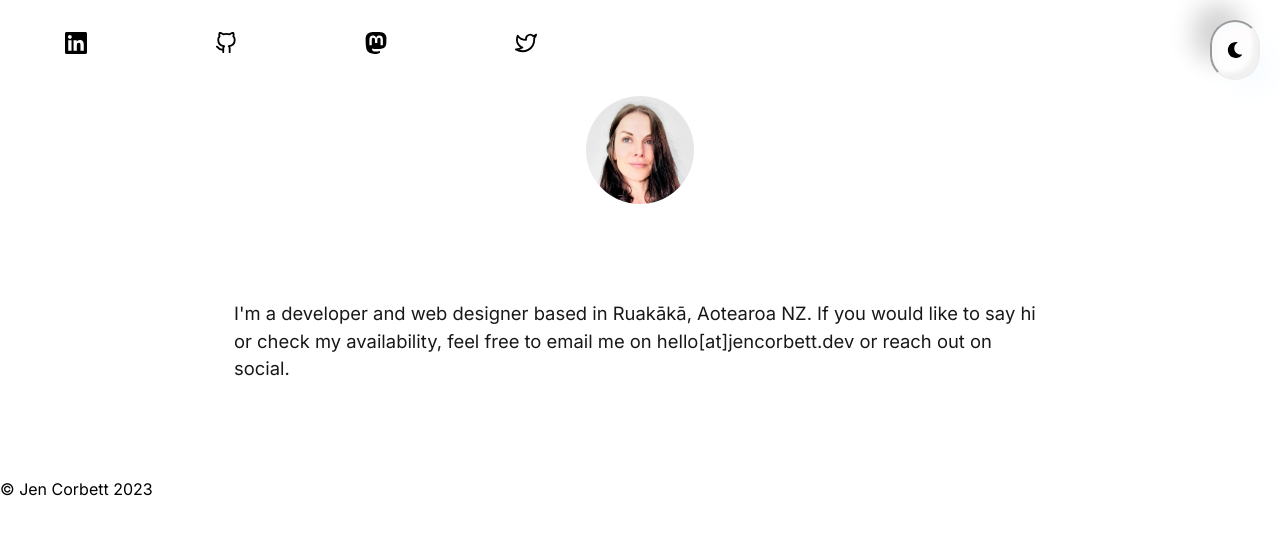
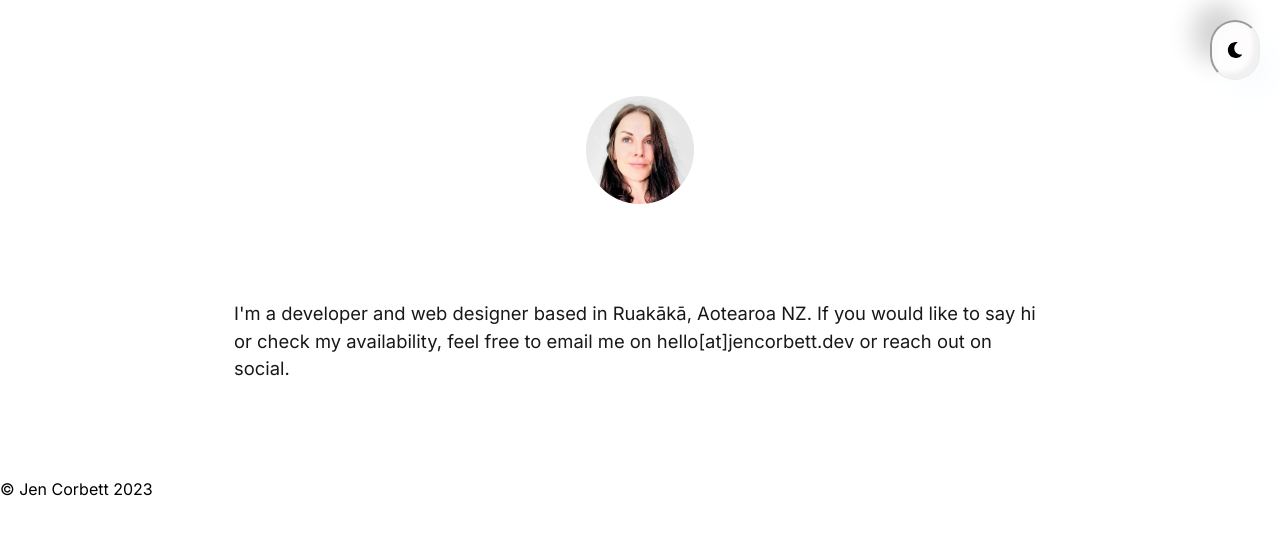
Before and after one commit to ajenstory/jencorbett.dev, a Next.js app in the folder app/: page / in a window 1280 px wide. Shown: the top 534 px of the page. Built offline with nearby package versions, Linux system fonts and the light colour scheme.

Commit message:
Update nav and icons component / module to handle custom hover effect

```diff
--- a/app/components/icon.js
+++ b/app/components/icon.js
@@ -1,5 +1,4 @@
-import utilStyles from "@styles/utils.module.css";
-import styles from "@styles/Home.module.css";
+import iconStyles from "./icon.module.css";
 import Link from "next/link";
 
 const Icon = ({ children, alt, size }) => {
@@ -18,7 +17,7 @@ const IconWrapper = ({ children, href }) => {
     <>
       <Link
         href={href}
-        className={`${styles.card} ${styles.center}`}
+        className={`${iconStyles.card} ${iconStyles.icon} ${iconStyles.change} ${iconStyles.center}`}
       >
         <Icon size={22}>{children}</Icon>
       </Link>
--- /dev/null
+++ b/app/components/icon.module.css
@@ -0,0 +1,68 @@
+.iconlabel {
+  font-size: 1rem;
+  white-space: nowrap;
+  line-height: 1.5;
+  letter-spacing: 0.1rem;
+}
+
+.card {
+  padding: 1rem 1.2rem;
+}
+
+.card p {
+  margin: 0;
+  opacity: 0.9;
+  font-size: calc(0.95rem + 0.2rem);
+  line-height: 1.5;
+  max-width: 70ch;
+}
+
+.center {
+  display: flex;
+  justify-content: center;
+  align-items: center;
+  position: relative;
+  padding: 2rem 4rem;
+}
+
+.icon {
+  list-style: none;
+  cursor: pointer;
+  text-transform: uppercase;
+  font-weight: bold;
+  transition: color 0.2s;
+  -webkit-user-select: none;
+  -moz-user-select: none;
+  -ms-user-select: none;
+  user-select: none;
+  color: #fff;
+}
+
+.icon:hover {
+  color: #fff;
+  opacity: 70%;
+}
+
+.icon.active {
+  color: #fff;
+  opacity: 70%;
+}
+
+.icon.active:hover {
+  color: #fff;
+}
+
+.icon.disabled {
+  cursor: not-allowed;
+  pointer-events: none;
+}
+
+.icon.disabled:hover {
+  color: #fff;
+}
+
+.change {
+  animation-name: change;
+  animation-duration: 1s;
+  animation-direction: alternate;
+}
--- a/app/components/navbar.js
+++ b/app/components/navbar.js
@@ -8,7 +8,7 @@ const NavBar = () => {
     <div className="">
       <div className="">
         <ol className={` ${navStyles.nav} ${navStyles.grid}`}>
-          <li lassName={` ${navStyles.navitem} ${navStyles.change}`}>
+          <li>
             <IconWrapper
               alt="Linkedin icon"
               href="https://linkedin.com/in/jencorbett"
@@ -16,7 +16,7 @@ const NavBar = () => {
               <SiLinkedin size={22} />
             </IconWrapper>
           </li>
-          <li lassName={`  ${navStyles.change}`}>
+          <li className={`  `}>
             <IconWrapper
               alt="GitHub icon"
               href="https://github.com/ajenstory"
@@ -24,7 +24,7 @@ const NavBar = () => {
               <FiGithub size={22} />
             </IconWrapper>
           </li>
-          <li lassName={` ${navStyles.navitem} ${navStyles.change}`}>
+          <li>
             <IconWrapper
               alt="Mastodon icon"
               href="https://mastodon.nz/@jen"
@@ -32,7 +32,7 @@ const NavBar = () => {
               <SiMastodon size={22} />
             </IconWrapper>
           </li>
-          <li lassName={` ${navStyles.navitem} ${navStyles.change}`}>
+          <li>
             <IconWrapper
               alt="Twitter icon"
               href="https://twitter.com/@ajenstory"
--- a/app/components/navbar.module.css
+++ b/app/components/navbar.module.css
@@ -7,58 +7,9 @@
   display: flex;
 }
 
-.navitemlabel {
-  font-size: 1rem;
-  white-space: nowrap;
-  line-height: 1.5;
-  letter-spacing: 0.1rem;
-}
-
-.navitem {
-  list-style: none;
-  cursor: pointer;
-  text-transform: uppercase;
-  font-weight: bold;
-  transition: color 0.2s;
-  -webkit-user-select: none;
-  -moz-user-select: none;
-  -ms-user-select: none;
-  user-select: none;
-  color: #fff;
-}
-
-.navitem:hover {
-  color: #fff;
-  opacity: 70%;
-}
-
-.navitem.active {
-  color: #fff;
-  opacity: 70%;
-}
-
-.navitem.active:hover {
-  color: #fff;
-}
-
-.navitem.disabled {
-  cursor: not-allowed;
-  pointer-events: none;
-}
-
-.navitem.disabled:hover {
-  color: #fff;
-}
-
 .grid {
   display: grid;
   grid-template-columns: repeat(auto-fill, minmax(100px, 1fr));
-}
-
-.change {
-  animation-name: change;
-  animation-duration: 1s;
-  animation-direction: alternate;
 }
 
 @media (min-width: 40rem) {
```
